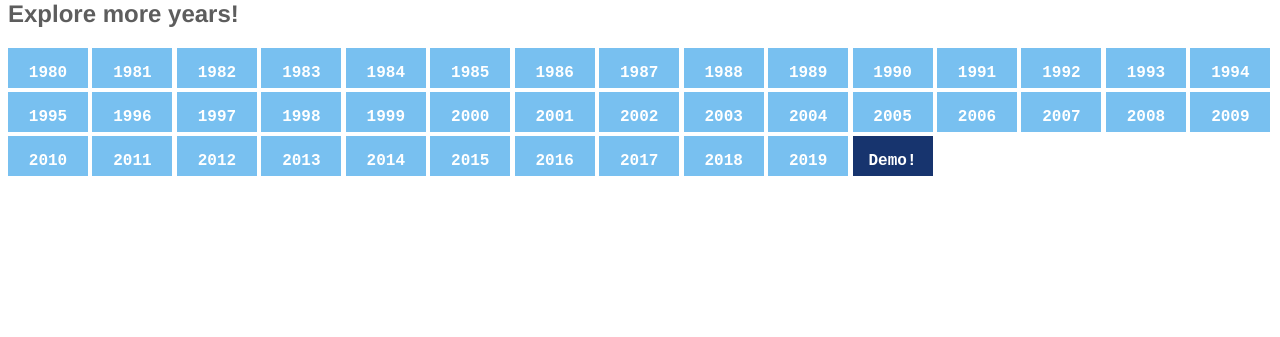
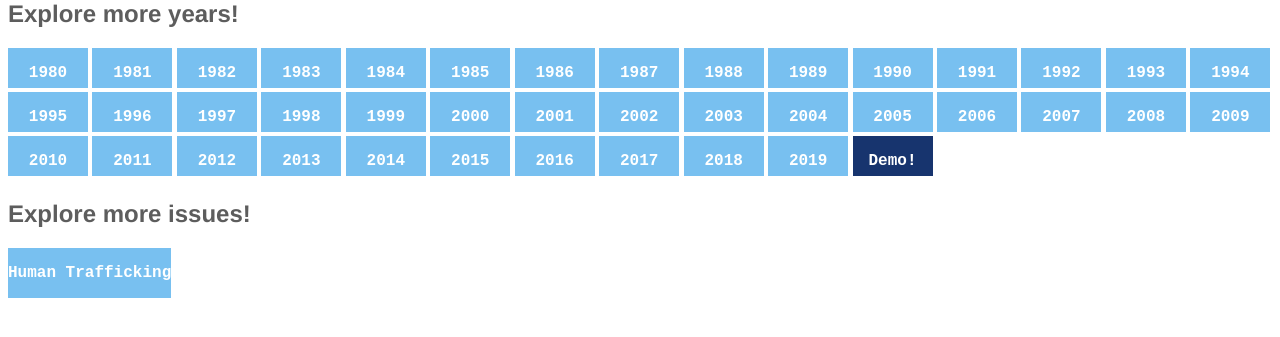
Before and after one commit to menahassan/interactive_map, a Django app: page /data/demo in a window 1280 px wide. Shown: the part 140-477 px from the top of the page. Run offline with Django 3.2, Linux system fonts and the light colour scheme; parts of the project's set-up code (start-up, migrations or seed data) failed here and were passed over; some libraries are stand-ins or nearby versions.

Commit message:
added human trafficking button

```diff
--- a/data/templates/data/demo.html
+++ b/data/templates/data/demo.html
@@ -54,6 +54,19 @@
             margin-top: 10;
             overflow: hidden;
         }
+
+        .btn-issue{
+            font-family: Courier New, Courier, monospace;
+            display: inline-block;
+            width: 170;
+            height: auto;
+            text-align: center;
+            cursor: pointer;
+            background-color: #78c0f0;
+            margin-top: 10;
+            overflow: hidden;
+        }
+
         .btn-text{
             display: inline-block;
             color: white;
@@ -352,5 +365,9 @@
     </div>
 </div>
 
+<h2>Explore more issues!</h2>
+<div class="btn-issue">
+        <a href="{% url 'data:human_trafficking' %}"><p class="btn-text">Human Trafficking</p></a>
+    </div>
 </body>
 </html>
--- a/map/templates/map/index.html
+++ b/map/templates/map/index.html
@@ -233,6 +233,7 @@
       <h1 style="font-family: Courier New, Courier, monospace; font-size: 40px; padding-left: 5px">Explore global issues:!</h1>
       <div style="font-family: Courier New, Courier, monospace; display: inline-block; width: 110px; text-align: center; cursor: pointer; background-color: #4a57ed">
       <a href="{% url 'data:demo' %}"><p style="display: inline-block; color: white">World Population Data</p></a>
+      <a href="{% url 'data:human_trafficking' %}"><p style="display: inline-block; color: white">Human Trafficking</p></a>
       </div>
       <form id="countryform">
           <label>Explore a country: </label>
```
